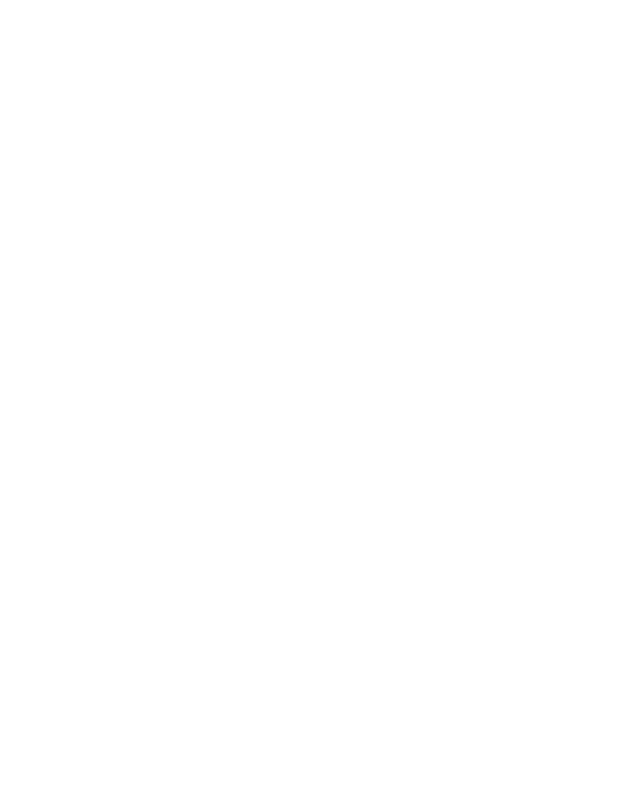
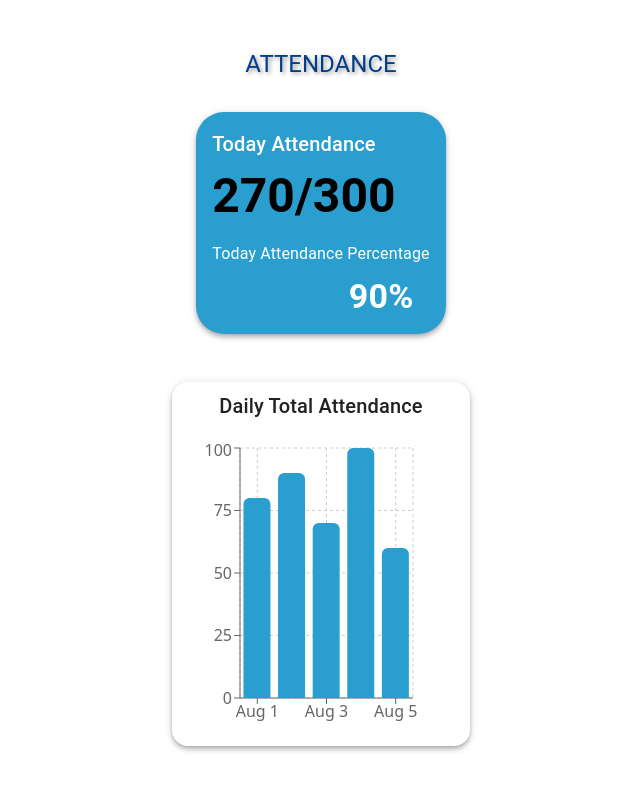
Before and after one commit to Dulitha-Pramod-Rajapakse/DTS_ManagementPanel, a React (Vite) app in the folder DTS_INFO/: page /attendance in a window 1280 px wide. Before the commit this address had no page. Shown: the top 790 px of the page, without its empty margins (319-959 px from the left). Built offline with nearby package versions, Linux system fonts and the light colour scheme.

Commit message:
added the attenadace Page

```diff
--- a/DTS_INFO/src/AppRouter.jsx
+++ b/DTS_INFO/src/AppRouter.jsx
@@ -1,14 +1,17 @@
 import React from "react";
 import { BrowserRouter as Router, Routes, Route } from "react-router-dom";
-import LocationWise from "./Components/LocationWise.jsx";
+import LocationWise from "./layouts/LocationWise.jsx";
 import DesignationWise from "./Components/DesignationWise.jsx";
+import Attendance from "./layouts/attendance.jsx";
 
 function AppRouter() {
   return (
     <Router>
       <Routes>
         {/* <Route path="/" element={<DesignationWise />} /> */}
-        <Route path="/" element={<LocationWise/>}/>
+         {/* <Route path="/" element={<Home/>}/> */}
+        <Route path="/LocationWise" element={<LocationWise/>}/>
+        <Route path="/attendance" element={<Attendance />} />
         {/* Add more routes here when needed */}
       </Routes>
     </Router>
--- /dev/null
+++ b/DTS_INFO/src/Components/AttendanceCard.jsx
@@ -0,0 +1,40 @@
+import React from 'react';
+import { useSelector } from 'react-redux';
+import { Box, Typography, Paper } from '@mui/material';
+
+const AttendanceCard = () => {
+  const { present, total } = useSelector((state) => state.attendance);
+  const percentage = ((present / total) * 100).toFixed(0);
+
+  return (
+    <Paper
+      elevation={4}
+      sx={{
+        width: '100%',
+        maxWidth: 330,
+        p: 2,
+        borderRadius: 7,
+        backgroundColor: '#2A9FCF',
+        color: '#fff',
+        textAlign: 'left',
+        mx: 'auto',
+        my: 2,
+      }}
+    >
+      <Typography variant="h6" sx={{ mb: 1 }}>
+        Today Attendance
+      </Typography>
+      <Typography variant="h3" fontWeight="bold" sx={{ mb: 2 ,color: 'black'}}>
+        {present}/{total}
+      </Typography>
+      <Typography variant="subtitle1" sx={{ mb: 1 }}>
+        Today Attendance Percentage
+      </Typography>
+      <Typography variant="h4" fontWeight="bold" align="right" sx={{ paddingRight : 2 }}>
+        {percentage}%
+      </Typography>
+    </Paper>
+  );
+};
+
+export default AttendanceCard;
--- /dev/null
+++ b/DTS_INFO/src/Components/charts/AttendanceChart.jsx
@@ -0,0 +1,46 @@
+import React from 'react';
+import { BarChart, Bar, XAxis, YAxis, CartesianGrid, Tooltip, ResponsiveContainer } from 'recharts';
+import { Paper, Typography, Box } from '@mui/material';
+
+// Sample data (replace with real attendance data)
+const data = [
+  { date: 'Aug 1', percentage: 80 },
+  { date: 'Aug 2', percentage: 90 },
+  { date: 'Aug 3', percentage: 70 },
+  { date: 'Aug 4', percentage: 100 },
+  { date: 'Aug 5', percentage: 60 },
+];
+
+const AttendanceChart = () => {
+  return (
+    <Paper
+      elevation={4}
+      sx={{
+        width: '100%',
+        maxWidth: 400,
+        p: 1,
+        borderRadius: 4,
+        mx: 'auto',
+        mt: 4,
+      }}
+    >
+      <Typography variant="h6" align="center" sx={{ mb: 2 }}>
+        Daily Total Attendance
+
+      </Typography>
+      <Box sx={{ width: '90%', height: 300 }}>
+        <ResponsiveContainer width="100%" height="100%">
+          <BarChart data={data} margin={{ top: 10, right: 20, left: 0, bottom: 10 }}>
+            <CartesianGrid strokeDasharray="3 3" />
+            <XAxis dataKey="date" />
+            <YAxis domain={[0, 100]} />
+            <Tooltip />
+            <Bar dataKey="percentage" fill="#2A9FCF" radius={[6, 6, 0, 0]} />
+          </BarChart>
+        </ResponsiveContainer>
+      </Box>
+    </Paper>
+  );
+};
+
+export default AttendanceChart;
--- /dev/null
+++ b/DTS_INFO/src/constants/AttendanceConstants.js
@@ -0,0 +1 @@
+export const SET_ATTENDANCE = "SET_ATTENDANCE";
--- a/DTS_INFO/src/Components/LocationWise.jsx
+++ b/DTS_INFO/src/layouts/LocationWise.jsx
@@ -1,8 +1,8 @@
 import * as React from 'react';
-import './LocationWise.css';
+import '../Components/LocationWise.css';
 import 'bootstrap/dist/css/bootstrap.css';
-import LocationWiseChart from './LocationWiseChart.jsx';
-import AvailabilityTableLocationWise from './AvailabilityTableLocationWise.jsx';
+import LocationWiseChart from '../Components/LocationWiseChart.jsx';
+import AvailabilityTableLocationWise from '../Components/AvailabilityTableLocationWise.jsx';
 
 export default function LocationWise() {
   return (
--- /dev/null
+++ b/DTS_INFO/src/layouts/attendance.jsx
@@ -0,0 +1,74 @@
+import React from 'react';
+import { useSelector } from 'react-redux';
+import { Box, Typography, Container } from '@mui/material';
+import AttendanceCard from '../Components/AttendanceCard';
+
+import AttendanceChart from '../Components/charts/AttendanceChart';
+
+const Attendance = () => {
+  const { present, total } = useSelector((state) => state.attendance);
+  const percentage = ((present / total) * 100).toFixed(0);
+
+
+//To calculate previous dates
+// const generatePreviousDates = (count = 10) => {
+//   const dates = [];
+//   const today = new Date();
+
+//   for (let i = 0; i < count; i++) {
+//     const d = new Date();
+//     d.setDate(today.getDate() - i);
+
+//     const formatted = d.toISOString().split('T')[0]; // "YYYY-MM-DD"
+//     dates.push(formatted);
+//   }
+
+//   return dates;
+// };
+
+// const previousDates = generatePreviousDates(10);
+  return (
+    <Box
+      sx={{
+        minHeight: '100vh',
+        width: '100%',
+        display: 'flex',
+        flexDirection: 'column',
+        alignItems: 'center',
+        backgroundColor: '#ffffffff',
+        py: 2,
+      }}
+    >
+      <Typography variant="h5" align="center" sx={{ mb: 2, color: '#023E8A' ,textShadow: '2px 2px 4px rgba(0,0,0,0.4)'}}>
+        ATTENDANCE
+      </Typography>
+
+      <Container maxWidth="sm">
+        <AttendanceCard />
+      </Container>
+
+      {/* <Typography variant="h5" align="center" sx={{ mt: 4, mb: 2, color: '#023E8A' ,textShadow: '2px 2px 4px rgba(0,0,0,0.4)'}}>
+        PREVIOUS ATTENDANCE
+      </Typography> */}
+
+      {/* Scrollable row of cards */}
+      {/* <Box
+        sx={{
+          display: 'flex',
+          overflowX: 'auto',
+          gap: 2,
+          px: 2,
+          width: '100%',
+        }}
+      >
+        {previousDates.map((date, index) => (
+          <PrevAttendanceCard key={index} date={date} />
+        ))}
+      </Box> */}
+
+      <AttendanceChart />
+    </Box>
+  );
+};
+
+export default Attendance;
--- a/DTS_INFO/src/main.jsx
+++ b/DTS_INFO/src/main.jsx
@@ -8,11 +8,13 @@
 import AppRouter from './AppRouter.jsx';
 import 'bootstrap/dist/js/bootstrap.bundle.min.js';
 import 'bootstrap/dist/css/bootstrap.min.css';
+import { Provider } from "react-redux";
+import store from "./store";
 
 
 
 ReactDOM.createRoot(document.getElementById('root')).render(
-  <React.StrictMode>
+ <Provider store={store}>
     <AppRouter />
-  </React.StrictMode>
+  </Provider>
 );
--- /dev/null
+++ b/DTS_INFO/src/reducers/attendanceReducer.js
@@ -0,0 +1,20 @@
+import { SET_ATTENDANCE } from "../constants/AttendanceConstants";
+
+const initialState = {
+    present : 270 ,
+    total: 300,
+};
+
+
+export const attendanceReducer = (state = initialState, action) =>{
+    switch (action.type){
+        case SET_ATTENDANCE:
+            return{
+                ...state,
+                present: action.payload.present,
+                total: action.payload.total,
+            };
+            default:
+                return state;
+    }
+};
--- a/DTS_INFO/src/reducers/rootReducer.js
+++ b/DTS_INFO/src/reducers/rootReducer.js
@@ -1,8 +1,10 @@
 import { combineReducers } from "redux";
 import { GetCurrentTime } from "./timeReducers";
+import { attendanceReducer } from "./attendanceReducer";
 
 const rootReducer = combineReducers({
     GetCurrentTime,
+    attendanceReducer,
 });
 
 export default rootReducer;
--- a/DTS_INFO/src/store.js
+++ b/DTS_INFO/src/store.js
@@ -1,11 +1,15 @@
-import { createStore, applyMiddleware } from "redux";
-import { composeWithDevTools } from "redux-devtools-extension";
-import rootReducer from "./reducers/rootReducer";
-import thunk from "redux-thunk";
+import { createStore, applyMiddleware, compose, combineReducers } from "redux";
+import { attendanceReducer } from "./reducers/attendanceReducer";
+
+const rootReducer = combineReducers({
+  attendance: attendanceReducer,
+});
+
+const composeEnhancers = window.__REDUX_DEVTOOLS_EXTENSION_COMPOSE__ || compose;
 
 const store = createStore(
-    rootReducer,
-    composeWithDevTools(applyMiddleware(thunk))
+  rootReducer,
+  composeEnhancers(applyMiddleware())  // no thunk for now
 );
 
 export default store;
```
Also changed, not shown: DTS_INFO/src/action/attendanceActions.js (added, +9 -0 lines).
